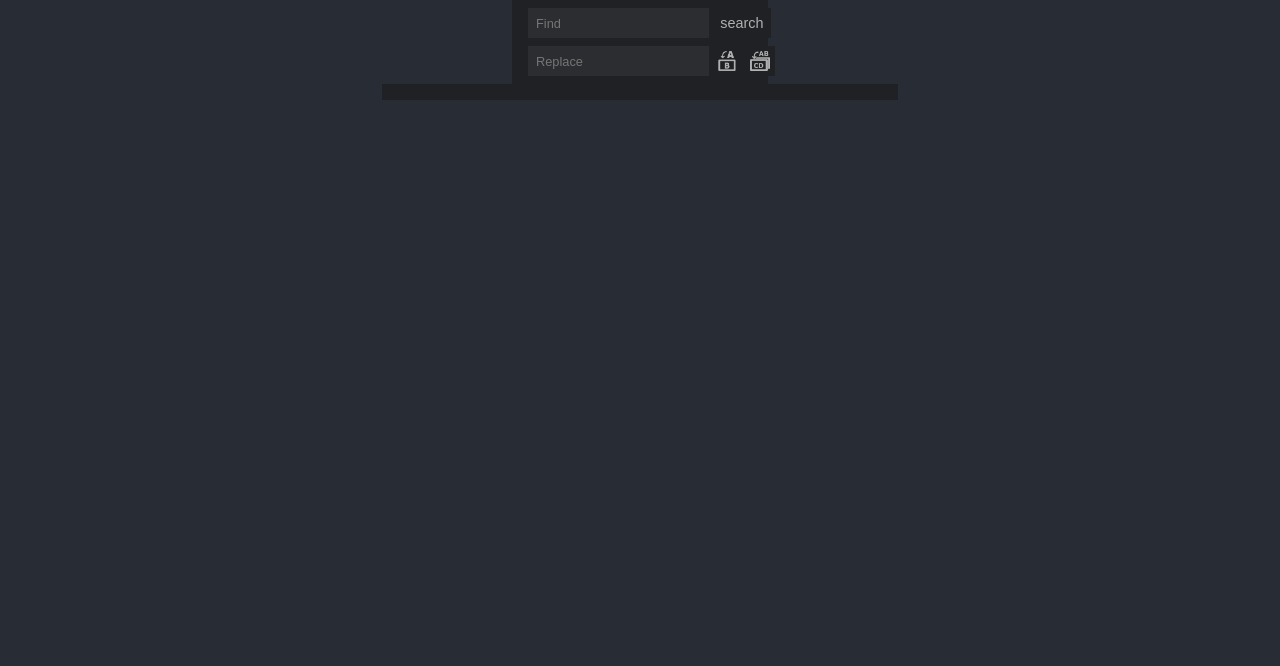
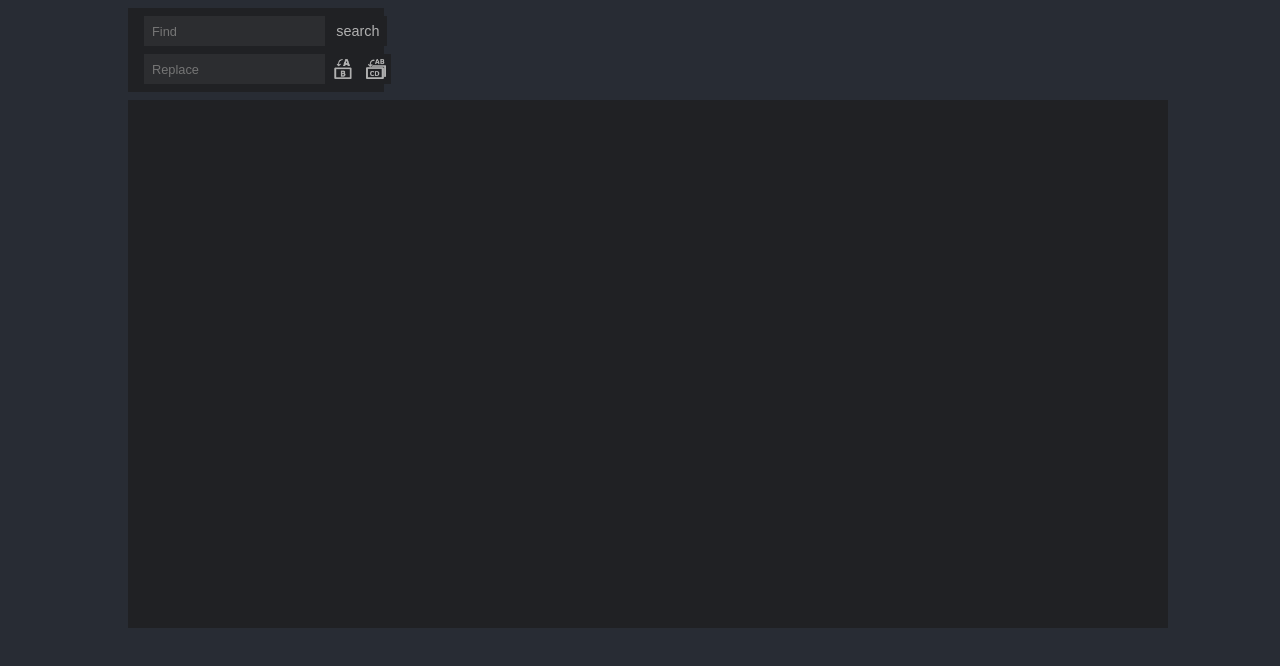
Before and after one commit to fiffikrul/search-and-replace, a React (Create React App) app: page / in a window 1280 px wide. Shown: the top 666 px of the page. Built offline with nearby package versions, Linux system fonts and the light colour scheme.

Commit message:
before code styling, finished logic

```diff
--- a/src/App.tsx
+++ b/src/App.tsx
@@ -1,39 +1,13 @@
-import React, { useEffect, useState } from 'react';
-import { getSearchResultPromise } from './api/APIUtils';
+import React from 'react';
 import './App.css';
-import { ResultList } from './components/ResultList';
-import { FindAndReplace } from './components/FindAndReplace';
-import { WikiSearchResult } from './types';
-
+import { SearchAndList } from './components/SearchAndList';
 
 const App = () => {
-  const [ responseState, setResponseState ] = useState<WikiSearchResult[]>([]);
-
-  async function getSearchResult(searchPhrase: string) {
-    const result = await getSearchResultPromise(searchPhrase);
-    if (typeof result !== "undefined" && result.query) {
-      setResponseState(result.query.search);
-    }
-  }
-
-  const handleSearch = (phrase: string) => {
-    getSearchResult(phrase);
-  }
-
-  useEffect(() => {
-    console.log(responseState);
-  }, [responseState])
-
-  const handleReplace = (phrase: string, replaceAll: boolean) => {
-    console.log(phrase);
-    console.log(replaceAll)
-  }
 
   return (
     <div className="App">
       <header className="App-header">
-        <FindAndReplace onSearch={handleSearch} onReplace={handleReplace} />
-        <ResultList resultList={responseState}/>
+        <SearchAndList/>
       </header>
     </div>
   );
--- a/src/components/FindAndReplace.tsx
+++ b/src/components/FindAndReplace.tsx
@@ -27,7 +27,7 @@ export const FindAndReplace = (props: SearchAndReplaceProps) => {
   useEffect(() => {
     typeTimeout.current = setTimeout(() => {
       handleValidatedSearch(searchValue);
-    }, 3000)
+    }, 2000)
     return () => clearTimeout(typeTimeout.current)
   }, [ searchValue ]);
 
--- a/src/components/ListItem.tsx
+++ b/src/components/ListItem.tsx
@@ -1,16 +1,13 @@
 import React from 'react';
-import parse from 'html-react-parser';
 import { Content, ListRow, Title } from './Styles';
 
 
 interface ListItemProps {
     title: string;
-    content: string;
+    content: JSX.Element | JSX.Element[] | string;
 }
 
 export const ListItem = (props: ListItemProps) => {
-
-    const parsedContent = parse(props.content)
 
     return (
         <ListRow>
@@ -18,7 +15,7 @@ export const ListItem = (props: ListItemProps) => {
                 {props.title}
             </Title>
             <Content>
-                {parsedContent}
+                {props.content}
             </Content>
         </ListRow>
     );
--- a/src/components/ResultList.tsx
+++ b/src/components/ResultList.tsx
@@ -1,19 +1,18 @@
-import React, { useState } from 'react';
-import { WikiSearchResult } from '../types';
+import React from 'react';
+import { ParsedItem } from '../types';
 import { ListItem } from './ListItem';
 import { ListBox } from './Styles';
 
 
 interface ResultListProps {
-    resultList: WikiSearchResult[];
+    resultList: ParsedItem[];
 }
 
 export const ResultList = (props: ResultListProps) => {
-  const [ searchValue, setSearchValue ] = useState<string>("");
 
   const getList = () => {
-    const JSXResults = props.resultList.map((result: WikiSearchResult, key: number) => {
-        return (<ListItem key={key} title={result.title} content={result.snippet} />)
+    const JSXResults = props.resultList.map((result: ParsedItem, key: number) => {
+        return (<ListItem key={key} title={result.title} content={result.content} />)
     })
     return JSXResults;
   }
--- /dev/null
+++ b/src/components/SearchAndList.tsx
@@ -0,0 +1,72 @@
+import React, { useState } from 'react';
+import parse from 'html-react-parser';
+import { getSearchResultPromise } from '../api/APIUtils';
+import { ResultList } from './ResultList';
+import { FindAndReplace } from './FindAndReplace';
+import { ParsedItem, WikiSearchResult } from '../types';
+import { restoreHighlights } from '../utils/functions';
+import { MainWrapper } from './Styles';
+
+export const SearchAndList = () => {
+  const [ parsedResponse, setParsedResponse ] = useState<ParsedItem[]>([]);
+  const [ searchPhrase, setSearchPhrase ] = useState<string>("");
+
+  const parseResponse = (response: WikiSearchResult[]) => {
+    const parsedResponse: ParsedItem[] = response.map((responseElement: WikiSearchResult) => {
+      const parsedContent: JSX.Element | JSX.Element[] = parse(responseElement.snippet);
+      return { title: responseElement.title, content: parsedContent };
+    });
+    return parsedResponse;
+  }
+
+  const handleReplace = (replacePhrase: string, replaceAll: boolean) => {
+    const newParsedResponse = [...parsedResponse];
+    for (let i = 0; i < parsedResponse.length; i++) {
+      const result = parsedResponse[i];
+      if (Array.isArray(result.content)) {
+        const stringArray = result.content.map((element: JSX.Element) => {
+            return element.props ? element.props.children : element;
+        });
+        const simpleString = stringArray.join("");
+        const regExp = new RegExp(searchPhrase, "ig");
+        if (regExp.test(searchPhrase)) {
+          if (replaceAll) {
+            const newString = simpleString.replace(regExp, replacePhrase);
+            newParsedResponse[i] = { title: newParsedResponse[i].title, content: newString };
+          } else {
+            const indexOfFirst = simpleString.toLowerCase().indexOf(searchPhrase.toLowerCase());
+            const firstOccurrence = simpleString.substr(indexOfFirst, searchPhrase.length);
+            const newString = simpleString.replace(firstOccurrence, replacePhrase);
+            const newStringWithHighlights = restoreHighlights(searchPhrase, newString)
+            newParsedResponse[i] = { title: newParsedResponse[i].title, content: newStringWithHighlights };
+            break;
+          }
+        };
+      }
+    }
+    setParsedResponse(newParsedResponse);
+  }
+
+  async function getSearchResult(searchPhrase: string) {
+    const result = await getSearchResultPromise(searchPhrase);
+    if (typeof result !== "undefined" && result.query) {
+      setParsedResponse(parseResponse(result.query.search));
+    }
+  }
+
+  const handleSearch = (phrase: string) => {
+    setSearchPhrase(phrase);
+    getSearchResult(phrase);
+  }
+
+  return (
+    <div className="App">
+      <header className="App-header">
+        <MainWrapper>
+          <FindAndReplace onSearch={handleSearch} onReplace={handleReplace} />
+          <ResultList resultList={parsedResponse}/>
+        </MainWrapper>
+      </header>
+    </div>
+  );
+}
--- a/src/components/Styles/StyledList.ts
+++ b/src/components/Styles/StyledList.ts
@@ -5,11 +5,12 @@ export const ListBox = styled.div`
   display: flex;
   flex-flow: column;
   height: 80%;
-  width: 500px;
+  width: 100%;
+  overflow-y: auto;
   padding: 0.5rem;
   background: ${backgroundGrey};
 
-  div:not(:last-child) {
+  & > div {
     margin-bottom: 0.25rem;
   }
 `;
@@ -19,6 +20,8 @@ export const ListRow = styled.div`
   flex-flow: column;
   height: auto;
   width: auto;
+  padding: 0.5rem;
+  padding-top: 0.25rem;
   background: ${inputGrey};
   border-radius: 0.25rem;
 `;
--- /dev/null
+++ b/src/components/Styles/StyledSearchAndList.ts
@@ -0,0 +1,14 @@
+import styled from 'styled-components';
+
+export const MainWrapper = styled.div`
+  display: flex;
+  flex-start: left;
+  flex-flow: column;
+  height: 80vh;
+  width: 80vw;
+  padding: 0.5rem;
+
+  div:not(:last-child) {
+    margin-bottom: 0.5rem;
+  }
+`;
--- a/src/components/Styles/index.ts
+++ b/src/components/Styles/index.ts
@@ -2,5 +2,6 @@ export * from "./StyledFindAndReplace";
 export * from "./StyledInputField";
 export * from "./StyledButton";
 export * from "./StyledList";
+export * from "./StyledSearchAndList";
 export const replaceOne = require('./replaceOne.png')
 export const replaceAll = require('./replaceAll.png')
--- /dev/null
+++ b/src/utils/functions.ts
@@ -0,0 +1,21 @@
+import parse from 'html-react-parser';
+
+export const restoreHighlights = (searchPhrase: string, string: string) => {
+    let newString = string;
+    let isFound = 0;
+    const stringList = [];
+    while (isFound !== -1) {
+        const indexOfFirst = newString.toLowerCase().indexOf(searchPhrase.toLowerCase());
+        if (indexOfFirst !== -1 ) {
+            const firstOccurrence = newString.substr(indexOfFirst, searchPhrase.length);
+            stringList.push(newString.substring(0, indexOfFirst));
+            stringList.push("<span class='searchmatch'>" + firstOccurrence + "</span>");
+            newString = newString.substring(indexOfFirst + searchPhrase.length);
+        } else {
+            stringList.push(newString);
+            isFound = -1;
+        }
+    }
+    const joinedString = stringList.join("");
+    return parse(joinedString);
+}
```
Also changed, not shown: src/types.ts (+10 -0 lines).
